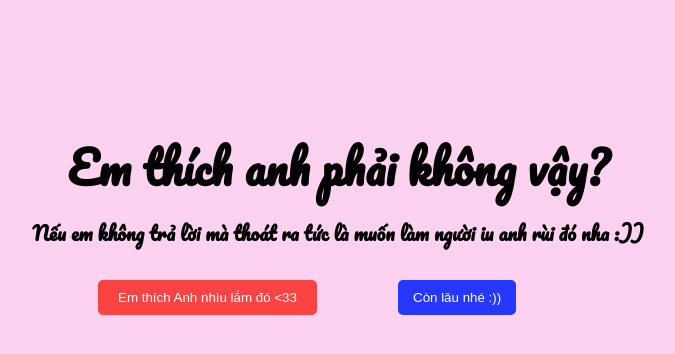
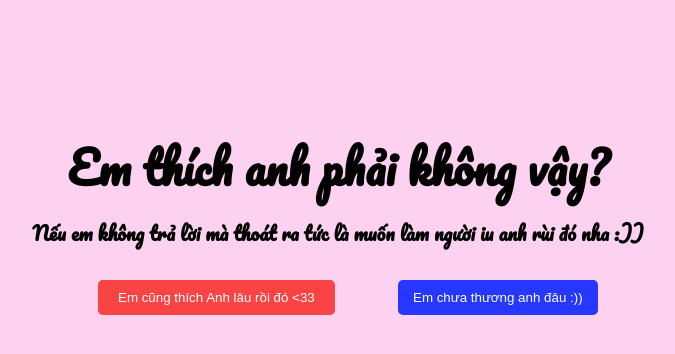
Before and after one commit to crchinhle/anvodaydine, a plain HTML site: page index.html in a window 1280 px wide. Shown: the whole page, without its empty margins (302-977 px from the left). Drawn offline with Linux system fonts and the light colour scheme; a script that the page names is missing; a web font is replaced by a local one.

Commit message:
Update index.html

```diff
--- a/index.html
+++ b/index.html
@@ -287,15 +287,15 @@
                     <h2>Nếu em không trả lời mà thoát ra tức là muốn làm người iu anh rùi đó nha :))</h2>
                 </div>
                 <div class="btn">
-                    <button class="button--yes" id="yes">Em thích Anh nhìu lắm đó <33</button>
-                    <button class="button--no" id="no">Còn lâu nhé :))</button>
+                    <button class="button--yes" id="yes">Em cũng thích Anh lâu rồi đó <33</button>
+                    <button class="button--no" id="no">Em chưa thương anh đâu :))</button>
                 </div>
             </div>
         </div>
     </div>
     <div class="box-mail">
         <div class="mail">
-            <h1><i class="fa-solid fa-heart"></i>Thế chúng mình iu nhau nhé<333<i class="fa-solid fa-heart"></i></h1>
+            <h1><i class="fa-solid fa-heart"></i>Thế giờ chúng mình là nyiu của nhau nhé<333<i class="fa-solid fa-heart"></i></h1>
             <div class="image">
                 <img src="Picture1.png" alt="">
             </div>
```
